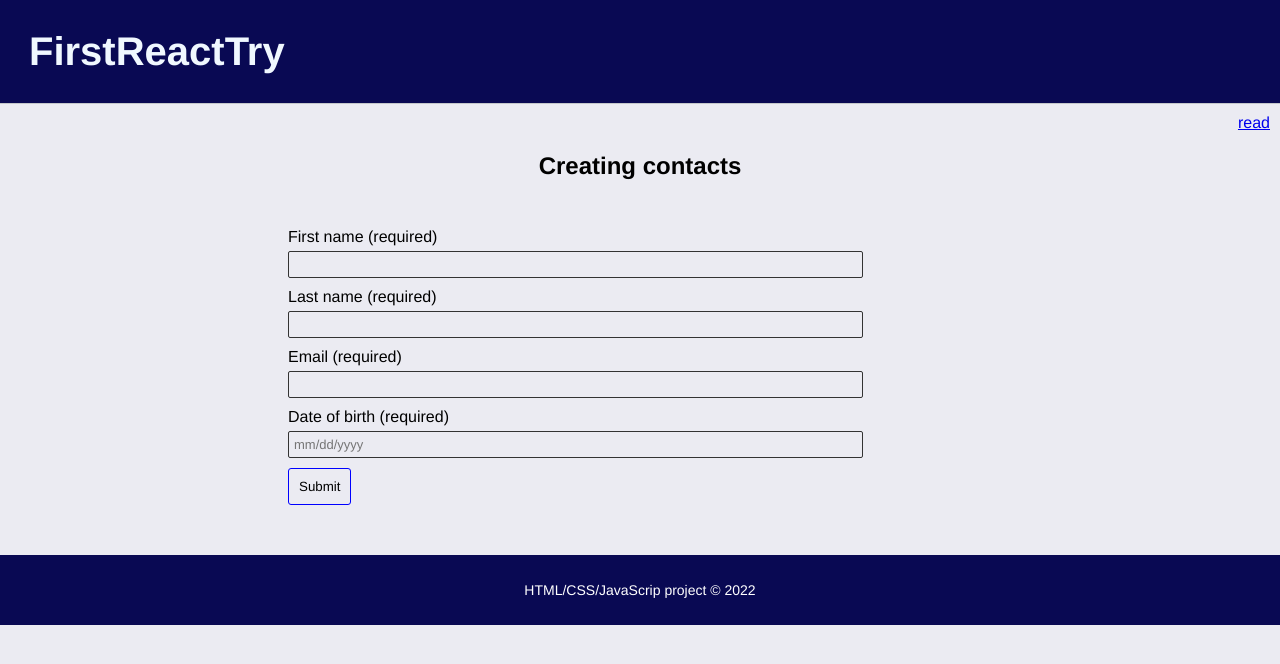
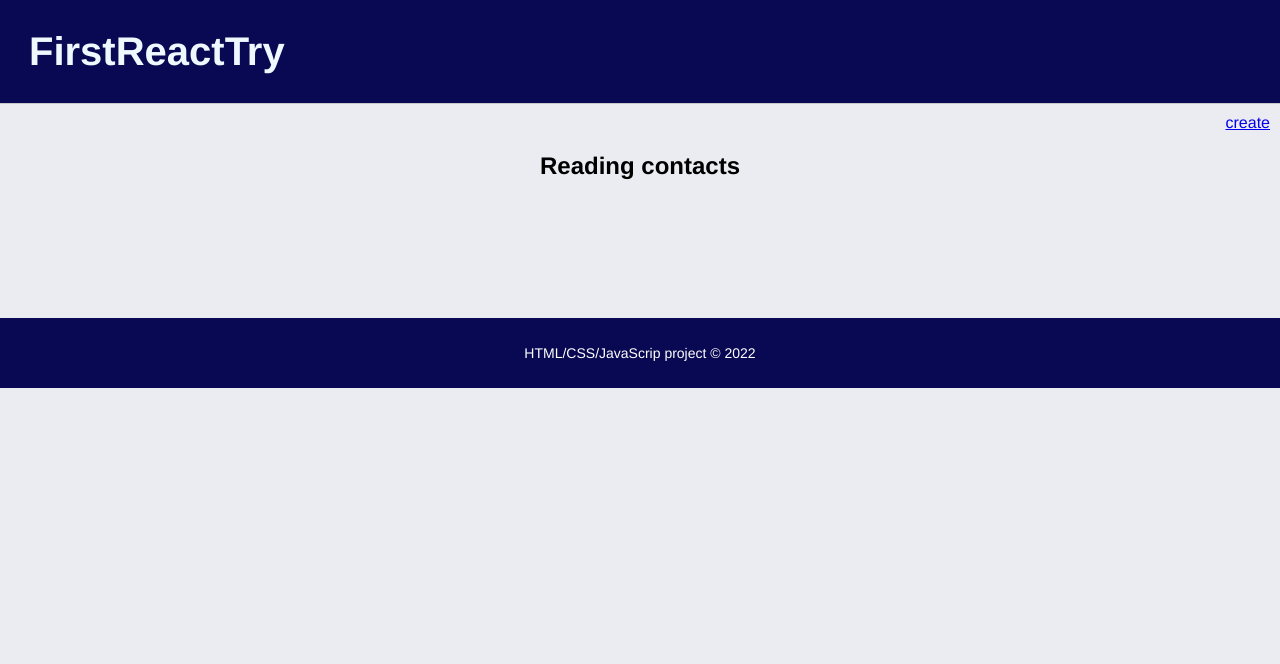
Before and after one commit to gensparkweeks/03-transfering-data-react, a React (Create React App) app: page /read in a window 1280 px wide. Shown: the top 664 px of the page. Built offline with nearby package versions, Linux system fonts and the light colour scheme.

Commit message:
Loading router-dom

```diff
--- a/package.json
+++ b/package.json
@@ -8,6 +8,7 @@
     "@testing-library/user-event": "^13.5.0",
     "react": "^18.1.0",
     "react-dom": "^18.1.0",
+    "react-router-dom": "^6.3.0",
     "react-scripts": "5.0.1",
     "web-vitals": "^2.1.4"
   },
--- a/src/App.js
+++ b/src/App.js
@@ -1,23 +1,28 @@
-//import logo from './logo.svg';
+// import logo from './logo.svg';
 //import './App.css';
+
+ import { Routes, Route } from "react-router-dom"
 
 //Imports components
 import Header from "./componentes/Header"
 import Maincreate from "./componentes/Maincreate"
 import Footer from "./componentes/Footer"
-//import Mainread from './componentes/Mainread';
+import Mainread from './componentes/Mainread'
 
 function App() {
   return (
+    <>
+      <Header />
 
-    <div className="App">
+        <Routes>
+          <Route path="create" element={ <Maincreate /> } />
+          <Route path="read" element={ <Mainread /> } />
+          <Route path="/" element={ <Maincreate /> } />
+        </Routes>
 
-        <Header />
-        {/* <Mainread /> */}
-        <Maincreate />
-        <Footer />
+      <Footer />
+    </>
 
-    </div>
   );
 }
 
--- a/src/componentes/Maincreate.js
+++ b/src/componentes/Maincreate.js
@@ -1,10 +1,13 @@
 import React from "react"
+import { Link } from "react-router-dom"
 
 function Maincreate(){
 
     return (
         <>
-            <a href="contact.html">read</a>
+            <Link to="/read">
+                read
+            </Link>
 
             <section id="content">
 
--- a/src/componentes/Mainread.js
+++ b/src/componentes/Mainread.js
@@ -1,11 +1,14 @@
 import React from "react"
+import { Link } from "react-router-dom"
 
 function Mainread(){
 
     return(
 
         <>
-            <a href="index.html">create</a>
+            <Link to="/create">
+                create
+            </Link>
 
             <h2>Reading contacts</h2>
 
--- a/src/index.js
+++ b/src/index.js
@@ -1,17 +1,19 @@
 import React from 'react';
-import ReactDOM from 'react-dom/client';
+import ReactDOM from 'react-dom';
+import { BrowserRouter } from "react-router-dom";
 import './assets/css/index.css';
 import App from './App';
-import reportWebVitals from './reportWebVitals';
 
-const root = ReactDOM.createRoot(document.getElementById('root'));
-root.render(
+ReactDOM.render(
+
+  <BrowserRouter>
+
     <React.StrictMode >
       < App />
     </React.StrictMode>
+
+  </BrowserRouter>,
+
+  document.getElementById("root")
+
 );
-
-// If you want to start measuring performance in your app, pass a function
-// to log results (for example: reportWebVitals(console.log))
-// or send to an analytics endpoint. Learn more: https://bit.ly/CRA-vitals
-reportWebVitals();
```
Also changed, not shown: src/componentes/Home.js (added, +13 -0 lines), 1 other file (tests, documents, lock files or other folders). Lines whose indentation alone changed are shown as unchanged.
